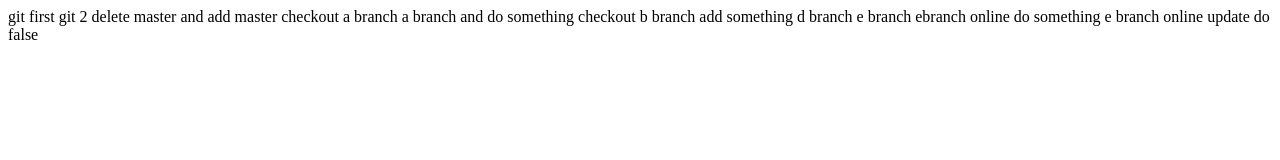
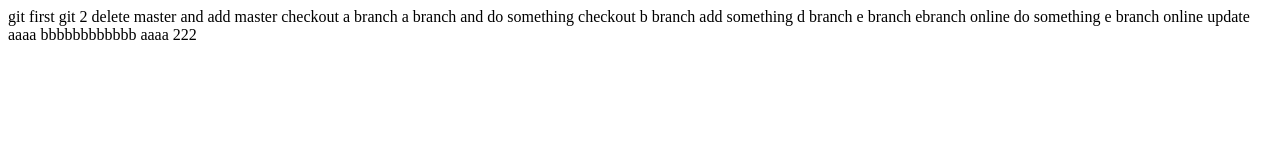
Before and after one commit to 13185001905/GIT-test, a plain HTML site: page index.html in a window 1280 px wide. Drawn offline with Linux system fonts and the light colour scheme.

Commit message:
解决冲突

```diff
--- a/index.html
+++ b/index.html
@@ -26,7 +26,12 @@
 
     e branch online update
 
-    do false
+
+    aaaa
+
+    bbbbbbbbbbbb
+    aaaa
+    222
 
 </body>
 </html>
```
